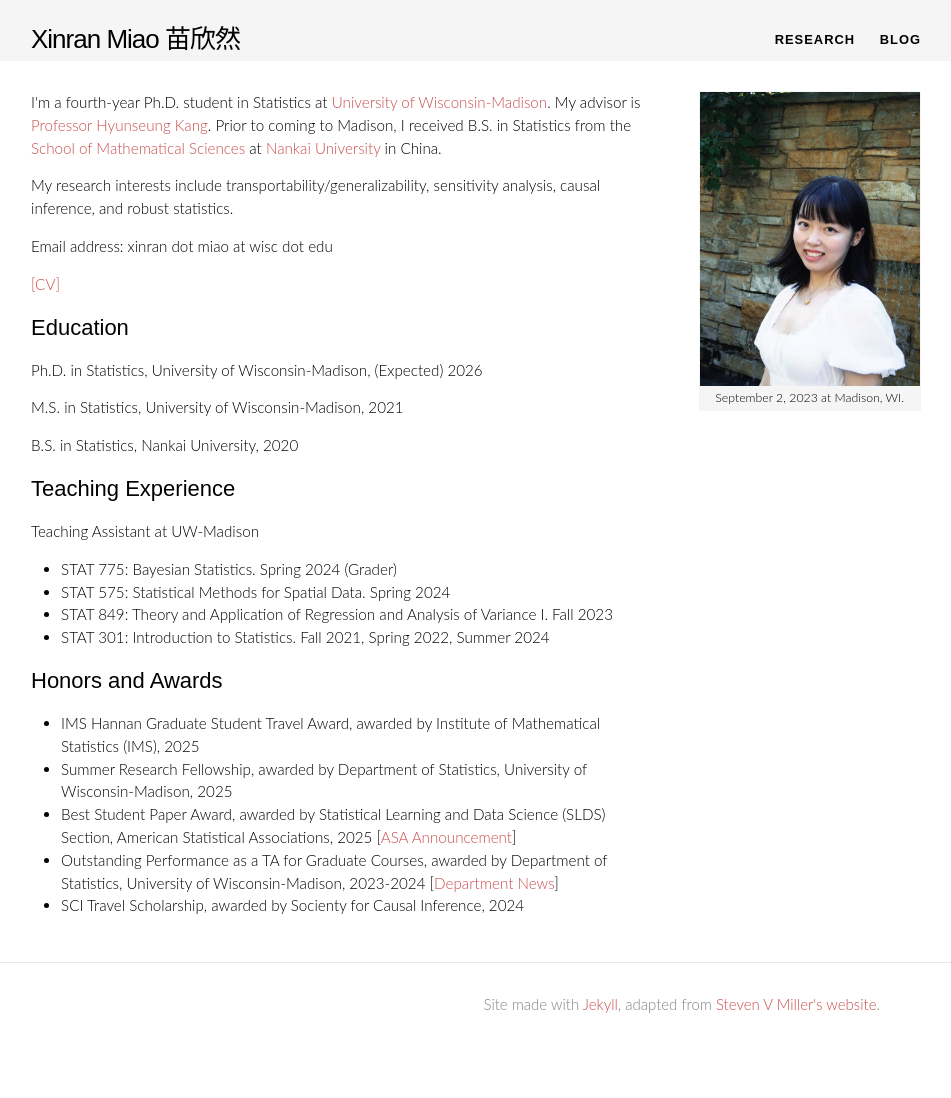
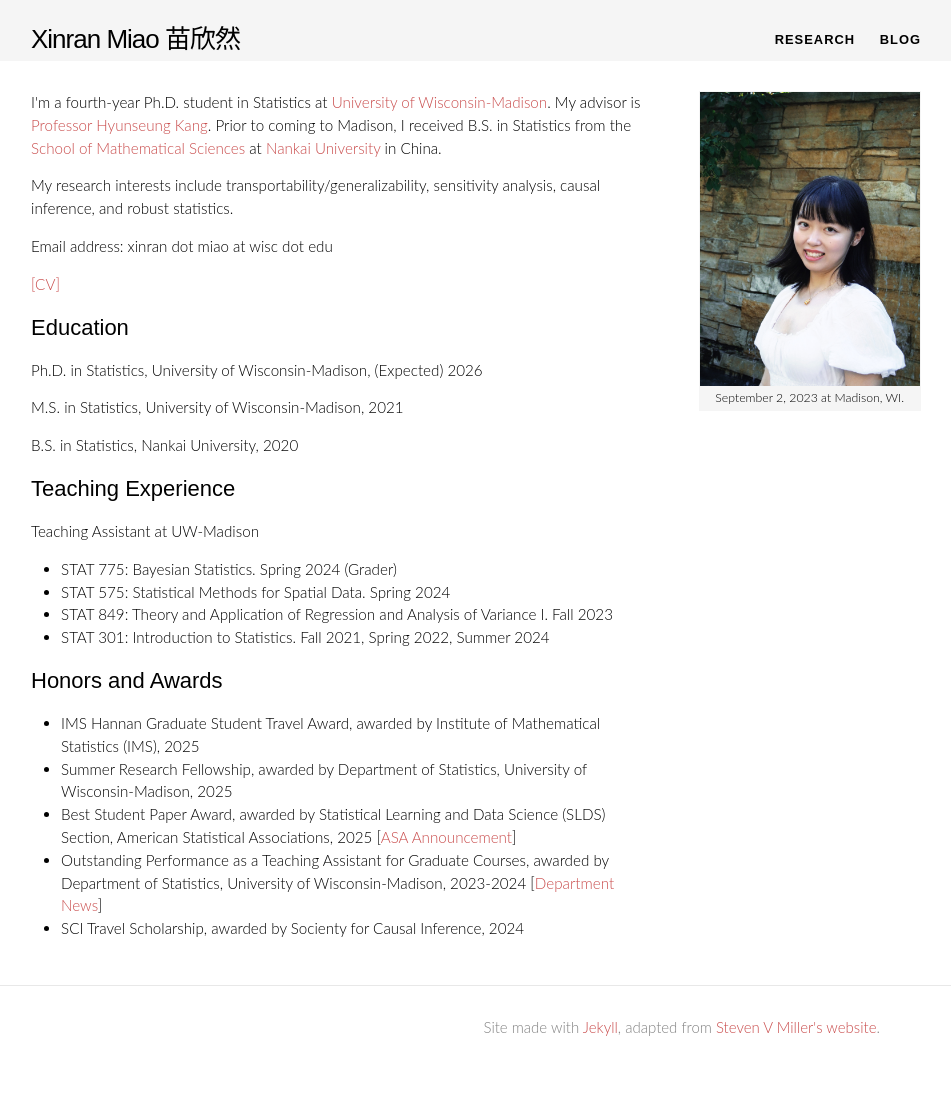
Before and after one commit to XinranMiao/XinranMiao.github.io, a Jekyll site: the page built from index.html, in a window 1280 px wide. Shown: the whole page, without its empty margins (164-1115 px from the left). Built offline with Jekyll 4.4.1, drawn with Linux system fonts in a browser that asks for light colours; nearby versions of some CDN libraries; some web fonts are replaced; comment, search, counter and statistics services are not loaded; before the commit the page ends 1076 px from its top, so only the background shows below that.

Commit message:
Do not use abbreviations for TA

```diff
--- a/index.html
+++ b/index.html
@@ -63,7 +63,7 @@ layout: default
                         <li>IMS Hannan Graduate Student Travel Award, awarded by Institute of Mathematical Statistics (IMS), 2025 </li>
                         <li>Summer Research Fellowship, awarded by Department of Statistics, University of Wisconsin-Madison, 2025 </li>
                         <li>Best Student Paper Award, awarded by  Statistical Learning and Data Science (SLDS) Section, American Statistical Associations, 2025 [<a href="https://community.amstat.org/slds/awards/student-paper-award">ASA Announcement</a>]</li>
-                        <li>Outstanding Performance as a TA for Graduate Courses, awarded by Department of Statistics, University of Wisconsin-Madison, 2023-2024 [<a href="https://stat.wisc.edu/2024/06/18/department-of-statistics-honors-outstanding-teaching-assistants-for-2023-2024/">Department News</a>]</li>
+                        <li>Outstanding Performance as a Teaching Assistant for Graduate Courses, awarded by Department of Statistics, University of Wisconsin-Madison, 2023-2024 [<a href="https://stat.wisc.edu/2024/06/18/department-of-statistics-honors-outstanding-teaching-assistants-for-2023-2024/">Department News</a>]</li>
                         <li>SCI Travel Scholarship, awarded by Socienty for Causal Inference, 2024</li>
                      </ul>
         </div>
```
